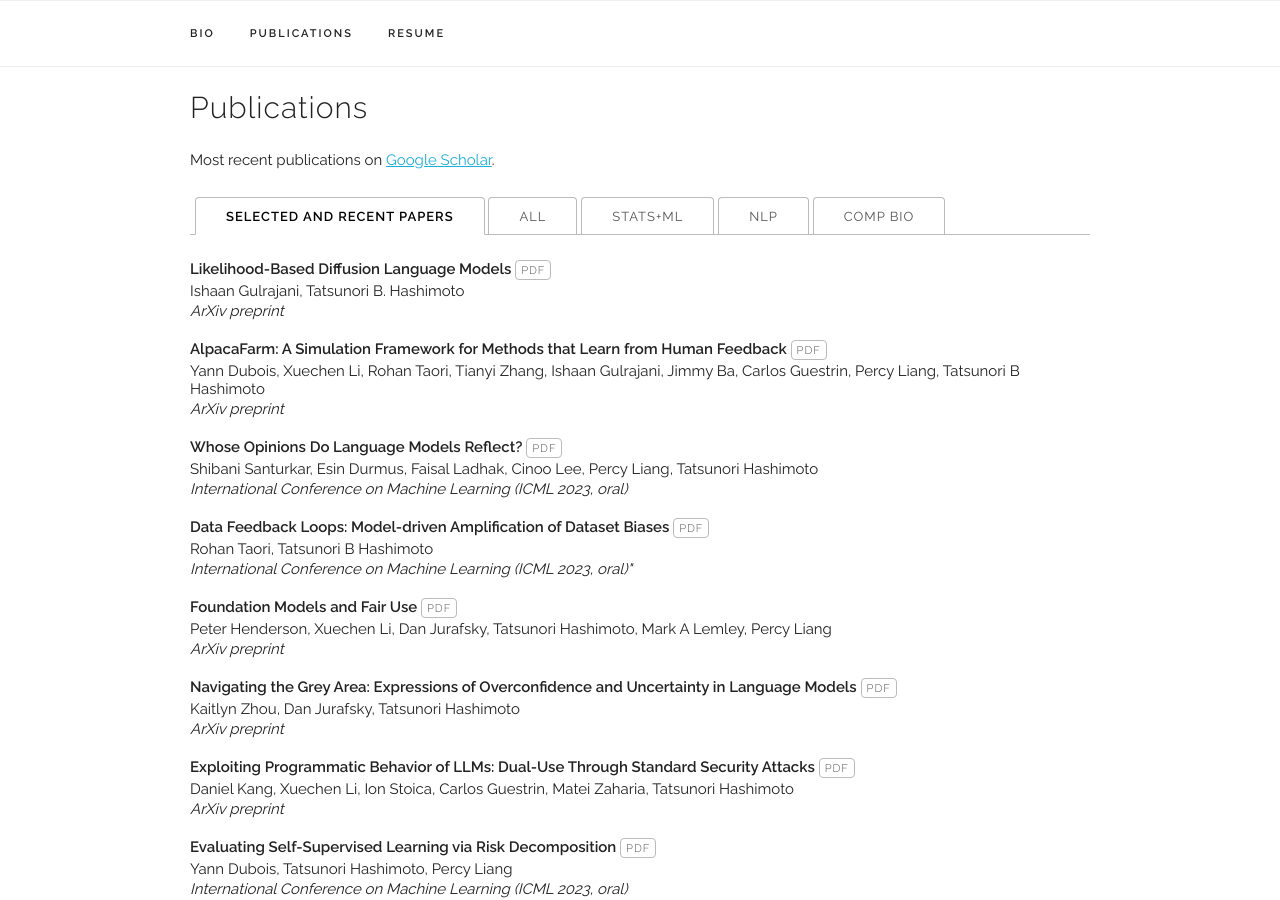
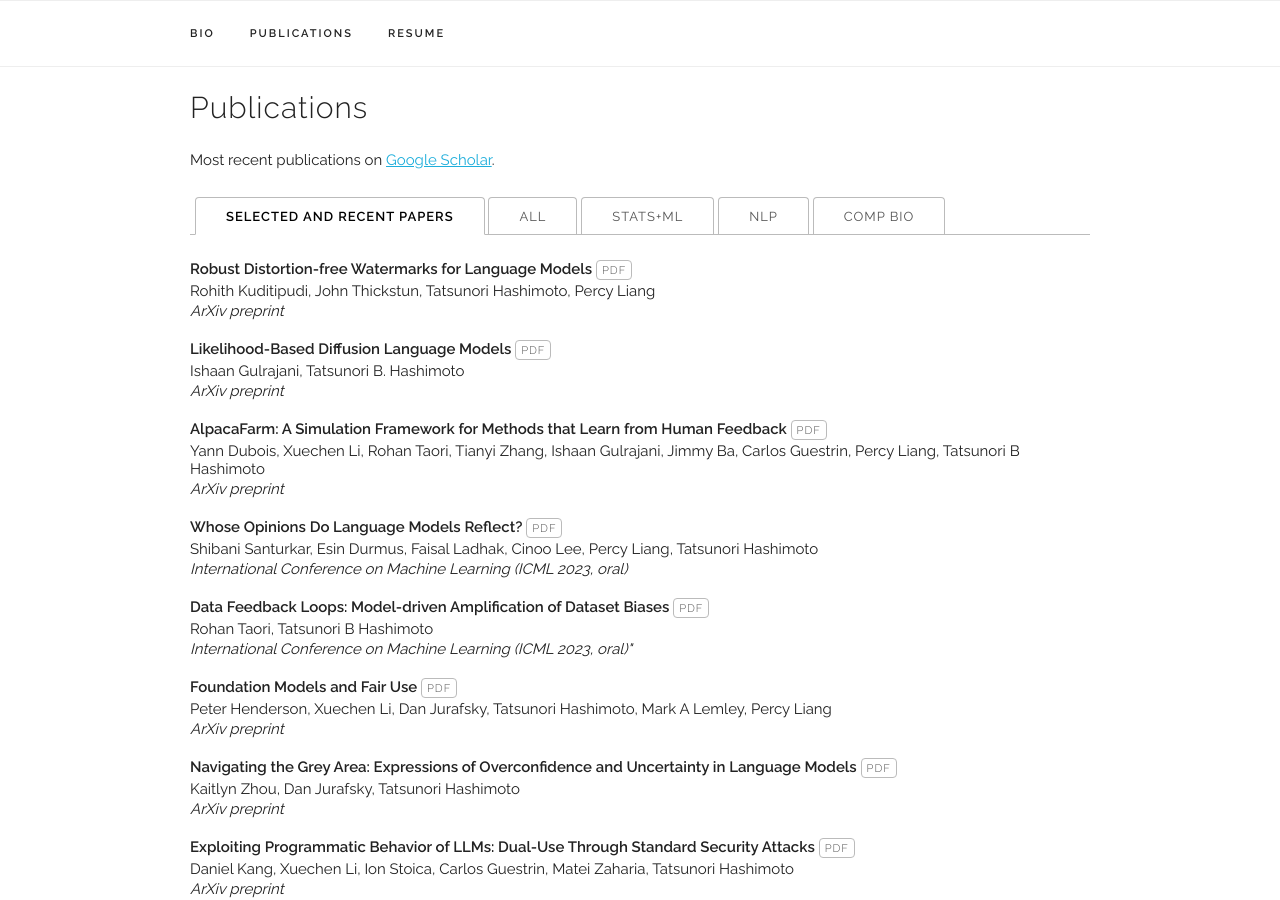
Before and after one commit to thashim/thashim.github.io, a Jekyll site: the page built from index.html, in a window 1280 px wide and 900 px high, scrolled down 1273 px. Built offline with Jekyll 4.4.1, drawn with Linux system fonts in a browser that asks for light colours.

Commit message:
update papers

```diff
--- a/_data/publications.yaml
+++ b/_data/publications.yaml
@@ -1,7 +1,20 @@
 papers:
 
+  - title: "Robust Distortion-free Watermarks for Language Models"
+    authors: "Rohith Kuditipudi, John Thickstun, Tatsunori Hashimoto, Percy Liang"
+    venue: "ArXiv preprint"
+    paper_pdf: https://arxiv.org/pdf/2307.15593.pdf
+    statsml: y
+    selected: y
+
+  - title: "One Step of Gradient Descent is Provably the Optimal In-Context Learner with One Layer of Linear Self-Attention"
+    authors: "Arvind Mahankali, Tatsunori B. Hashimoto, Tengyu Ma"
+    venue: "ArXiv preprint"
+    paper_pdf: https://arxiv.org/pdf/2307.03576.pdf
+    statsml: y
+
   - title: "Likelihood-Based Diffusion Language Models"
-    authors: " Ishaan Gulrajani, Tatsunori B. Hashimoto"
+    authors: "Ishaan Gulrajani, Tatsunori B. Hashimoto"
     venue: "ArXiv preprint"
     paper_pdf: https://arxiv.org/pdf/2305.18619v1.pdf
     nlp: y
```
